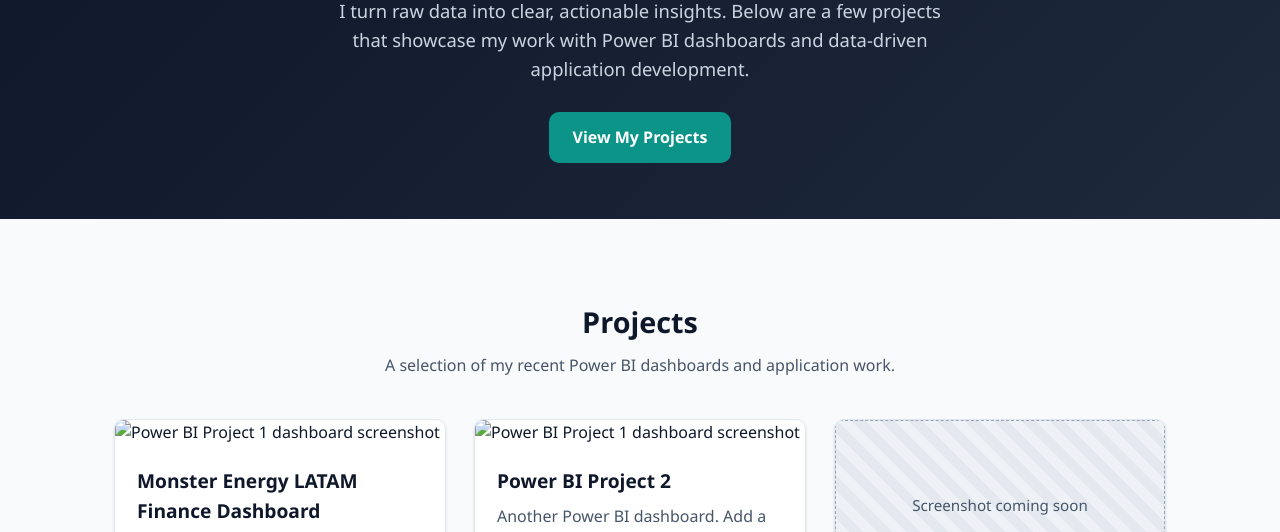
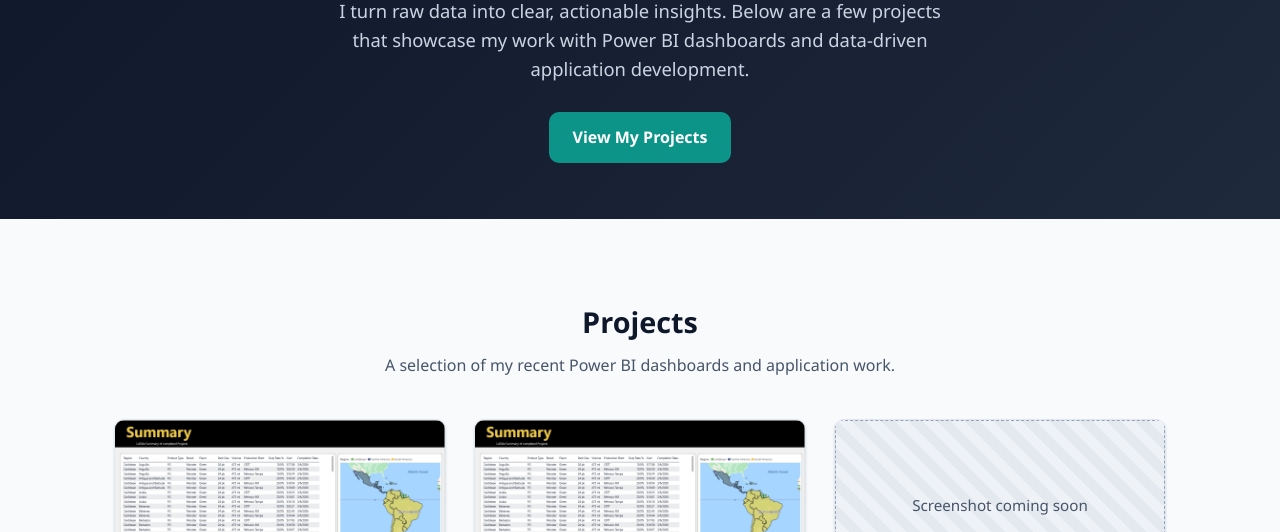
Before and after one commit to jobaez9/jobaez9.github.io, a plain HTML site: page index.html in a window 1280 px wide. Shown: the part 210-742 px from the top of the page. Drawn offline with Linux system fonts and the light colour scheme.

Commit message:
Update image source for project cards in index.html

```diff
--- a/index.html
+++ b/index.html
@@ -48,7 +48,7 @@
       <div class="project-grid">
 
         <article class="project-card">
-           <img src="../assets/images/powerbi-project-1-full.png" alt="Power BI Project 1 dashboard screenshot">
+           <img src="../assets/images/LATAM_PowerBI.png" alt="Power BI Project 1 dashboard screenshot">
           <div class="card-body">
             <!-- TODO: replace with your project title/description -->
             <h3>Monster Energy LATAM Finance Dashboard</h3>
@@ -60,7 +60,7 @@
         </article>
 
         <article class="project-card">
-           <img src="../assets/images/powerbi-project-1-full.png" alt="Power BI Project 1 dashboard screenshot">
+           <img src="../assets/images/LATAM_PowerBI.png" alt="Power BI Project 1 dashboard screenshot">
           <div class="card-body">
             <!-- TODO: replace with your project title/description -->
             <h3>Power BI Project 2</h3>
```
